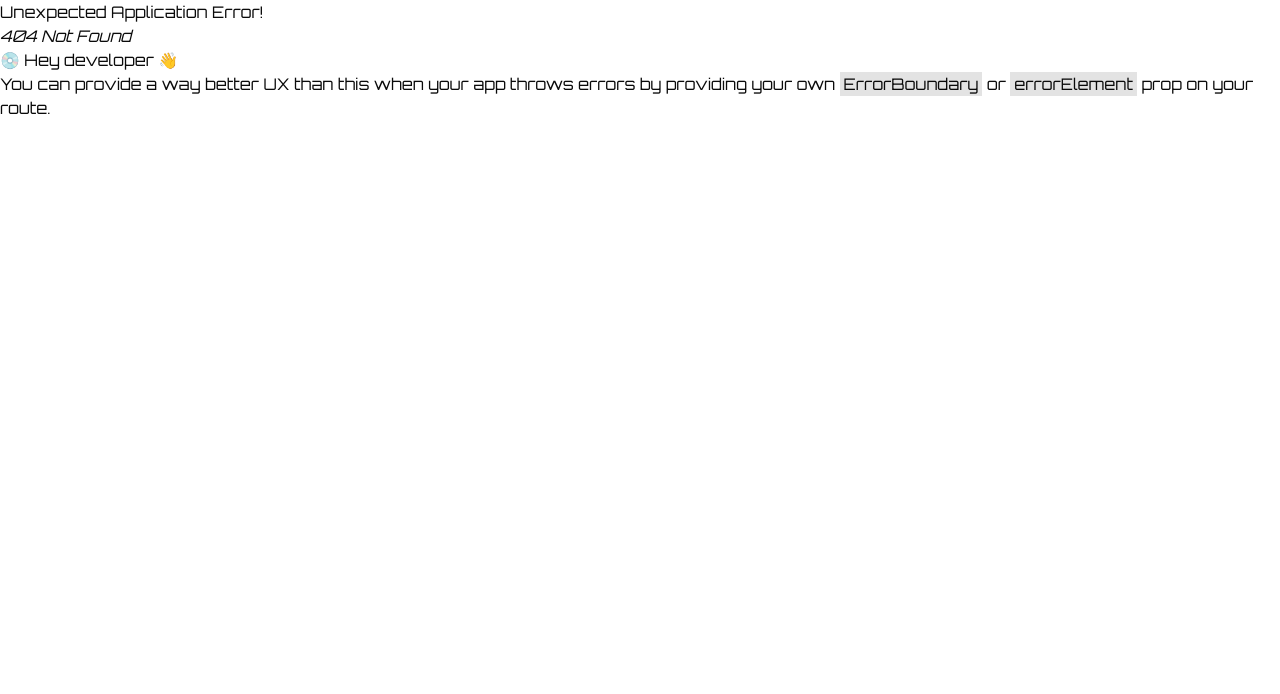
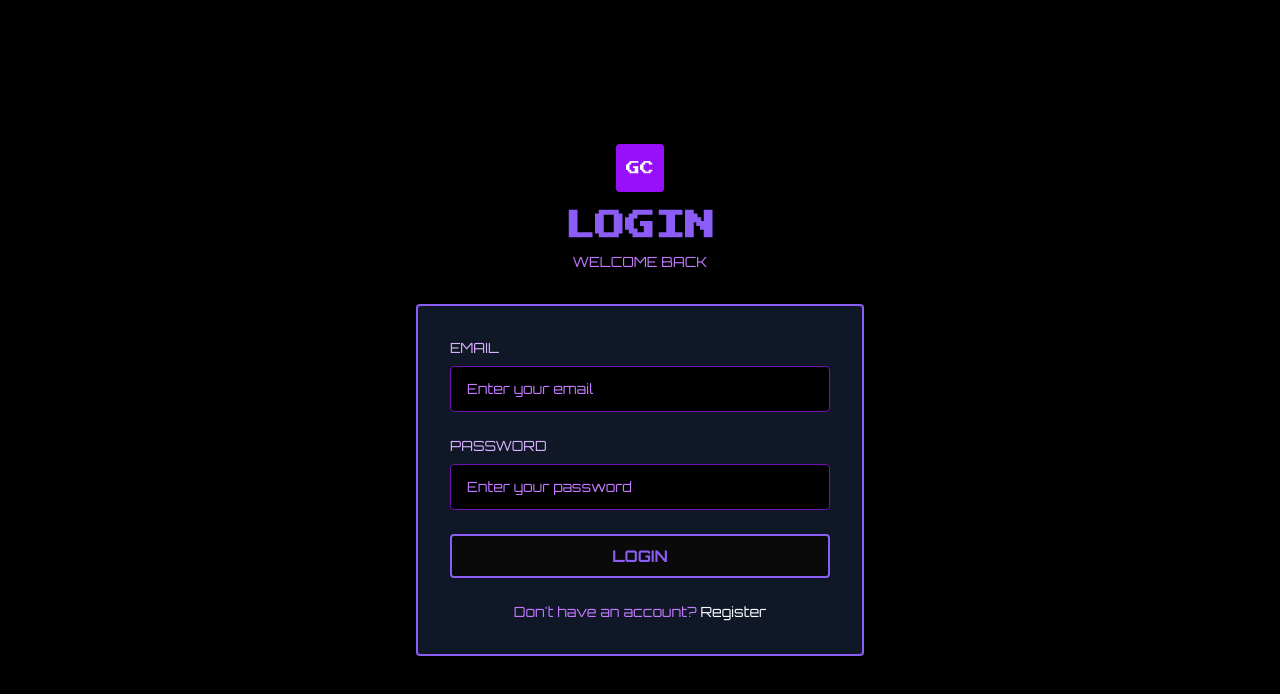
Before and after one commit to rayenrsalhi9/games-chamber, a React (Vite) app in the folder client/: page /login in a window 1280 px wide. Before the commit this address had no page. Shown: the top 694 px of the page. Built offline with nearby package versions, Linux system fonts and the light colour scheme; the HTML template or start-up script is replaced by a standard one.

Commit message:
feat(auth): add login page with form and routing
Implement login functionality with email/password form and connect it to the router. Includes form state management, validation, and styling with retro theme. The login page provides a link to registration for new users.

```diff
--- a/client/src/pages/login.tsx
+++ b/client/src/pages/login.tsx
@@ -0,0 +1,100 @@
+import { useState } from "react";
+import { Link } from "react-router-dom";
+
+const Login = () => {
+
+  const [formData, setFormData] = useState({
+    email: '',
+    password: ''
+  })
+
+  const handleInputChange = (e: React.ChangeEvent<HTMLInputElement>) => {
+    const { name, value } = e.target
+    setFormData(prev => ({
+      ...prev,
+      [name]: value
+    }))
+  }
+
+  const handleSubmit = (e: React.FormEvent) => {
+    e.preventDefault()
+    console.log('Login form submitted:', formData)
+  }
+
+  return (
+    <div className="min-h-screen bg-black flex items-center justify-center px-4 py-8">
+      <div className="w-full max-w-md">
+        {/* Header */}
+        <div className="text-center mb-8">
+          <div className="flex items-center justify-center mb-4">
+            <div className="w-12 h-12 bg-purple-600 rounded flex items-center justify-center">
+              <span className="font-pixel text-sm text-white">GC</span>
+            </div>
+          </div>
+          <h1 className="text-3xl font-bold retro-text font-pixel mb-2">
+            LOGIN
+          </h1>
+          <p className="text-purple-400 font-mono text-sm">
+            WELCOME BACK
+          </p>
+        </div>
+        {/* Login Form */}
+        <div className="retro-border bg-gray-900 p-8 rounded-lg">
+            <form onSubmit={handleSubmit} className="space-y-6">
+                {/* Email */}
+                <div>
+                <label htmlFor="email" className="block text-purple-300 font-mono text-sm mb-2">
+                    EMAIL
+                </label>
+                <input
+                    type="email"
+                    id="email"
+                    name="email"
+                    value={formData.email}
+                    onChange={handleInputChange}
+                    required
+                    className="w-full px-4 py-3 bg-black text-white placeholder-purple-400 border border-purple-800 rounded focus:outline-none focus:border-purple-600 font-mono text-sm transition-colors duration-200"
+                    placeholder="Enter your email"
+                    aria-label="Email"
+                />
+                </div>
+                {/* Password */}
+                <div>
+                <label htmlFor="password" className="block text-purple-300 font-mono text-sm mb-2">
+                    PASSWORD
+                </label>
+                <input
+                    type="password"
+                    id="password"
+                    name="password"
+                    value={formData.password}
+                    onChange={handleInputChange}
+                    required
+                    className="w-full px-4 py-3 bg-black text-white placeholder-purple-400 border border-purple-800 rounded focus:outline-none focus:border-purple-600 font-mono text-sm transition-colors duration-200"
+                    placeholder="Enter your password"
+                    aria-label="Password"
+                />
+                </div>
+
+                <button
+                    type="submit"
+                    className="retro-button w-full py-3 text-base font-bold transition-all duration-200"
+                >
+                    LOGIN
+                </button>
+
+                {/* Register Link */}
+                <div className="text-center text-purple-400 font-mono text-sm">
+                  Don't have an account?{' '}
+                  <Link to="/register" className="text-white hover:underline">
+                      Register
+                  </Link>
+                </div>
+            </form>
+        </div>
+    </div>
+    </div>
+  )
+}
+
+export default Login
--- a/client/src/routes.tsx
+++ b/client/src/routes.tsx
@@ -1,6 +1,7 @@
 import Home from './pages/home.tsx'
 import Cart from './pages/cart.tsx'
 import Register from './pages/register.tsx'
+import Login from './pages/login.tsx'
 import { createBrowserRouter } from 'react-router-dom'
 
 const router = createBrowserRouter([
@@ -16,6 +17,10 @@ const router = createBrowserRouter([
     path: '/register',
     element: <Register />,
   },
+  {
+    path: '/login',
+    element: <Login />,
+  },
 ])
 
 export default router
```
